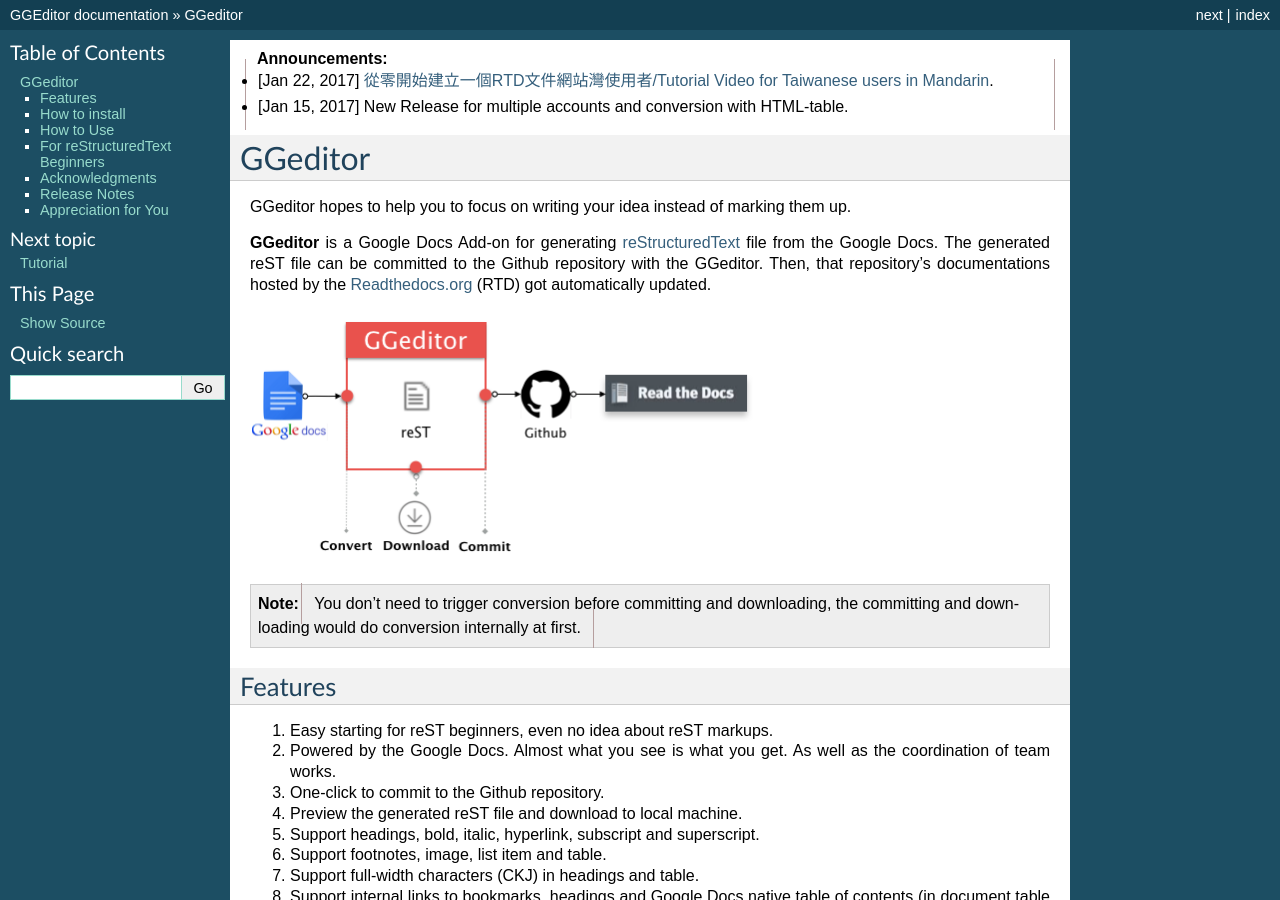
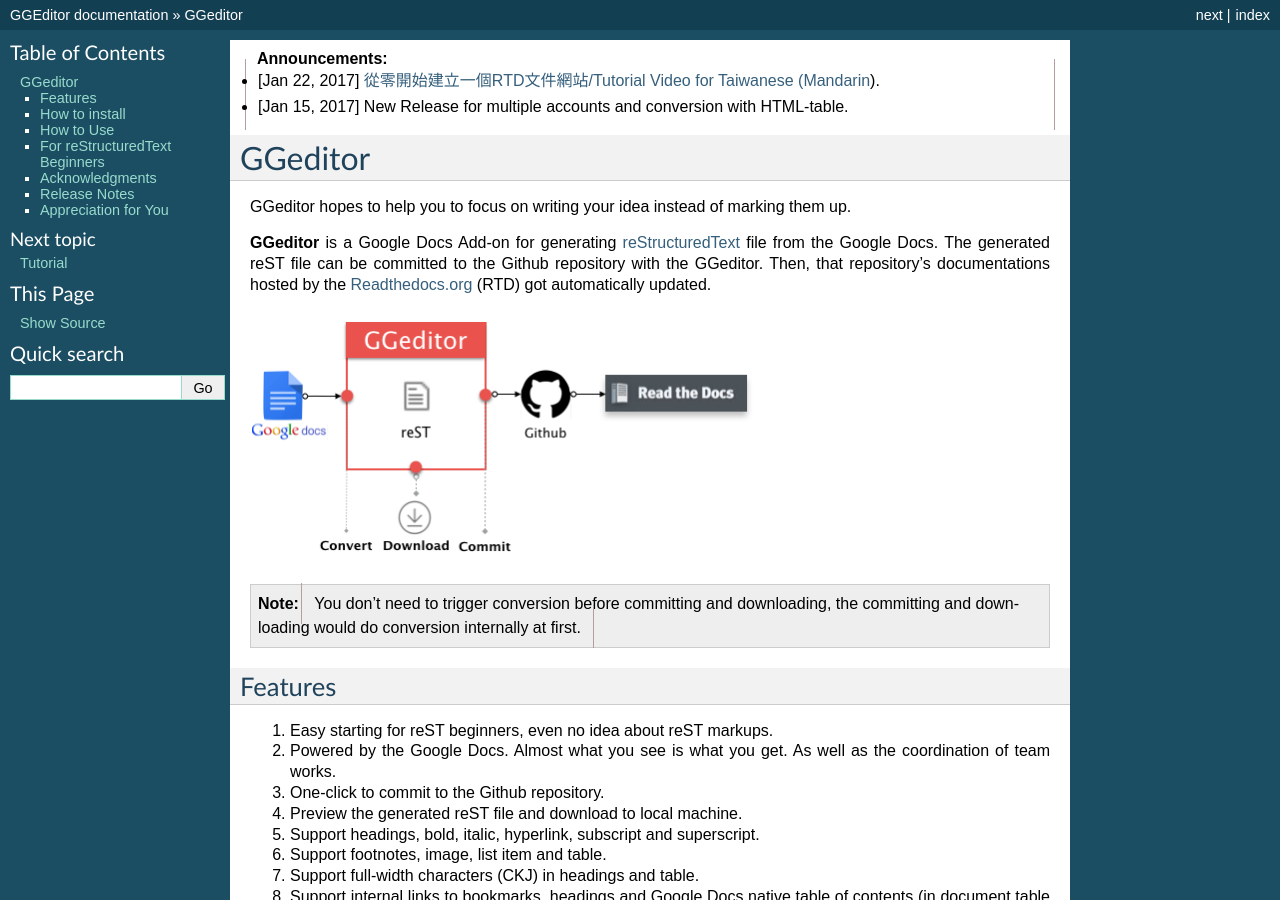
Before and after one commit to iapyeh/GGeditor, a Sphinx documentation site: the page built from docs/index.rst, in a window 1280 px wide and 900 px high. Built offline with Sphinx 7.4.7, drawn with Linux system fonts in a browser that asks for light colours; pages that are not in the unit, such as notebooks, are missing from menus.

Commit message:
Google Docs reST Editor@2017-1-24 12:19:27

```diff
--- a/docs/index.rst
+++ b/docs/index.rst
@@ -14,7 +14,7 @@
 
 .. admonition:: Announcements
 
-    * [Jan 22, 2017] \ |LINK1|\ .
+    * [Jan 22, 2017] \ |LINK1|\ ).
 
     * [Jan 15, 2017] New Release for multiple accounts and conversion with HTML-table.
 
@@ -215,7 +215,7 @@
 
 .. |LINK1| raw:: html
 
-    <a href="https://goo.gl/qH1WWj" target="_blank">從零開始建立一個RTD文件網站灣使用者/Tutorial Video for Taiwanese users in Mandarin</a>
+    <a href="https://goo.gl/qH1WWj" target="_blank">從零開始建立一個RTD文件網站/Tutorial Video for Taiwanese (Mandarin</a>
 
 .. |LINK2| raw:: html
 
```
